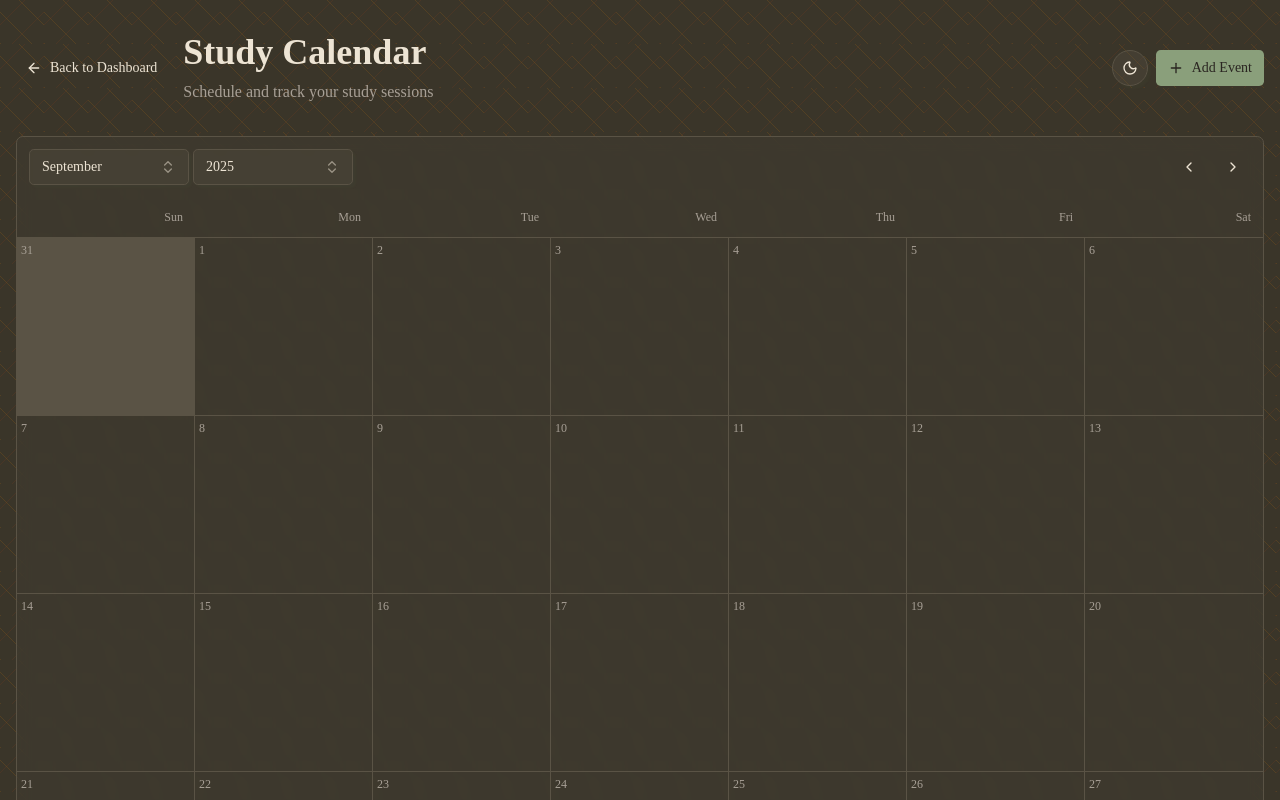
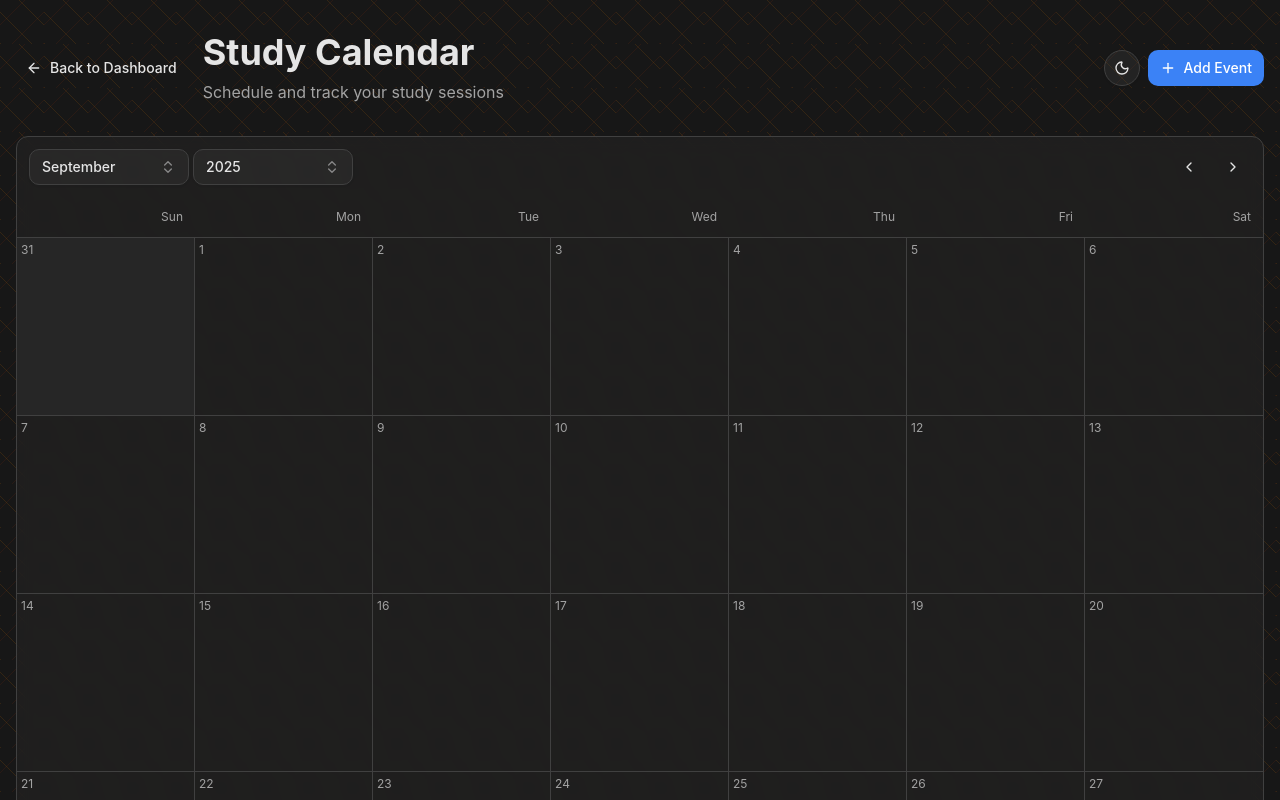
Before and after one commit to Prathamesh-chougale-17/status-study, a Next.js app: page /calendar in a window 1280 px wide. Shown: the top 800 px of the page. Built offline with nearby package versions, Linux system fonts and the light colour scheme.

Commit message:
Updated globals.css changed base UI theme to Modern Minimal tweakcn

```diff
--- a/app/globals.css
+++ b/app/globals.css
@@ -4,99 +4,99 @@
 @custom-variant dark (&:is(.dark *));
 
 :root {
-  --background: oklch(0.8798 0.0534 91.7893);
-  --foreground: oklch(0.4265 0.0310 59.2153);
-  --card: oklch(0.8937 0.0395 87.5676);
-  --card-foreground: oklch(0.4265 0.0310 59.2153);
-  --popover: oklch(0.9378 0.0331 89.8515);
-  --popover-foreground: oklch(0.4265 0.0310 59.2153);
-  --primary: oklch(0.6657 0.1050 118.9078);
-  --primary-foreground: oklch(0.9882 0.0069 88.6415);
-  --secondary: oklch(0.8532 0.0631 91.1493);
-  --secondary-foreground: oklch(0.4265 0.0310 59.2153);
-  --muted: oklch(0.8532 0.0631 91.1493);
-  --muted-foreground: oklch(0.5761 0.0259 60.9323);
-  --accent: oklch(0.8361 0.0713 90.3269);
-  --accent-foreground: oklch(0.4265 0.0310 59.2153);
-  --destructive: oklch(0.7136 0.0981 29.9827);
-  --destructive-foreground: oklch(0.9790 0.0082 91.4818);
-  --border: oklch(0.6918 0.0440 59.8448);
-  --input: oklch(0.8361 0.0713 90.3269);
-  --ring: oklch(0.7350 0.0564 130.8494);
-  --chart-1: oklch(0.7350 0.0564 130.8494);
-  --chart-2: oklch(0.6762 0.0567 132.4479);
-  --chart-3: oklch(0.8185 0.0332 136.6539);
-  --chart-4: oklch(0.5929 0.0464 137.6224);
-  --chart-5: oklch(0.5183 0.0390 137.1892);
-  --sidebar: oklch(0.8631 0.0645 90.5161);
-  --sidebar-foreground: oklch(0.4265 0.0310 59.2153);
-  --sidebar-primary: oklch(0.7350 0.0564 130.8494);
-  --sidebar-primary-foreground: oklch(0.9882 0.0069 88.6415);
-  --sidebar-accent: oklch(0.9225 0.0169 88.0027);
-  --sidebar-accent-foreground: oklch(0.4265 0.0310 59.2153);
-  --sidebar-border: oklch(0.9073 0.0170 88.0044);
-  --sidebar-ring: oklch(0.7350 0.0564 130.8494);
-  --font-sans: Merriweather, serif;
+  --background: oklch(1.0000 0 0);
+  --foreground: oklch(0.3211 0 0);
+  --card: oklch(1.0000 0 0);
+  --card-foreground: oklch(0.3211 0 0);
+  --popover: oklch(1.0000 0 0);
+  --popover-foreground: oklch(0.3211 0 0);
+  --primary: oklch(0.6231 0.1880 259.8145);
+  --primary-foreground: oklch(1.0000 0 0);
+  --secondary: oklch(0.9670 0.0029 264.5419);
+  --secondary-foreground: oklch(0.4461 0.0263 256.8018);
+  --muted: oklch(0.9846 0.0017 247.8389);
+  --muted-foreground: oklch(0.5510 0.0234 264.3637);
+  --accent: oklch(0.9514 0.0250 236.8242);
+  --accent-foreground: oklch(0.3791 0.1378 265.5222);
+  --destructive: oklch(0.6368 0.2078 25.3313);
+  --destructive-foreground: oklch(1.0000 0 0);
+  --border: oklch(0.9276 0.0058 264.5313);
+  --input: oklch(0.9276 0.0058 264.5313);
+  --ring: oklch(0.6231 0.1880 259.8145);
+  --chart-1: oklch(0.6231 0.1880 259.8145);
+  --chart-2: oklch(0.5461 0.2152 262.8809);
+  --chart-3: oklch(0.4882 0.2172 264.3763);
+  --chart-4: oklch(0.4244 0.1809 265.6377);
+  --chart-5: oklch(0.3791 0.1378 265.5222);
+  --sidebar: oklch(0.9846 0.0017 247.8389);
+  --sidebar-foreground: oklch(0.3211 0 0);
+  --sidebar-primary: oklch(0.6231 0.1880 259.8145);
+  --sidebar-primary-foreground: oklch(1.0000 0 0);
+  --sidebar-accent: oklch(0.9514 0.0250 236.8242);
+  --sidebar-accent-foreground: oklch(0.3791 0.1378 265.5222);
+  --sidebar-border: oklch(0.9276 0.0058 264.5313);
+  --sidebar-ring: oklch(0.6231 0.1880 259.8145);
+  --font-sans: Inter, sans-serif;
   --font-serif: Source Serif 4, serif;
   --font-mono: JetBrains Mono, monospace;
-  --radius: 0.425rem;
-  --shadow-2xs: 3px 3px 2px 0px hsl(88 22% 35% / 0.07);
-  --shadow-xs: 3px 3px 2px 0px hsl(88 22% 35% / 0.07);
-  --shadow-sm: 3px 3px 2px 0px hsl(88 22% 35% / 0.15), 3px 1px 2px -1px hsl(88 22% 35% / 0.15);
-  --shadow: 3px 3px 2px 0px hsl(88 22% 35% / 0.15), 3px 1px 2px -1px hsl(88 22% 35% / 0.15);
-  --shadow-md: 3px 3px 2px 0px hsl(88 22% 35% / 0.15), 3px 2px 4px -1px hsl(88 22% 35% / 0.15);
-  --shadow-lg: 3px 3px 2px 0px hsl(88 22% 35% / 0.15), 3px 4px 6px -1px hsl(88 22% 35% / 0.15);
-  --shadow-xl: 3px 3px 2px 0px hsl(88 22% 35% / 0.15), 3px 8px 10px -1px hsl(88 22% 35% / 0.15);
-  --shadow-2xl: 3px 3px 2px 0px hsl(88 22% 35% / 0.38);
+  --radius: 0.75rem;
+  --shadow-2xs: 0 1px 3px 0px hsl(0 0% 0% / 0.05);
+  --shadow-xs: 0 1px 3px 0px hsl(0 0% 0% / 0.05);
+  --shadow-sm: 0 1px 3px 0px hsl(0 0% 0% / 0.10), 0 1px 2px -1px hsl(0 0% 0% / 0.10);
+  --shadow: 0 1px 3px 0px hsl(0 0% 0% / 0.10), 0 1px 2px -1px hsl(0 0% 0% / 0.10);
+  --shadow-md: 0 1px 3px 0px hsl(0 0% 0% / 0.10), 0 2px 4px -1px hsl(0 0% 0% / 0.10);
+  --shadow-lg: 0 1px 3px 0px hsl(0 0% 0% / 0.10), 0 4px 6px -1px hsl(0 0% 0% / 0.10);
+  --shadow-xl: 0 1px 3px 0px hsl(0 0% 0% / 0.10), 0 8px 10px -1px hsl(0 0% 0% / 0.10);
+  --shadow-2xl: 0 1px 3px 0px hsl(0 0% 0% / 0.25);
   --tracking-normal: 0em;
   --spacing: 0.25rem;
 }
 
 .dark {
-  --background: oklch(0.3303 0.0214 88.0737);
-  --foreground: oklch(0.9217 0.0235 82.1191);
-  --card: oklch(0.3583 0.0165 82.3257);
-  --card-foreground: oklch(0.9217 0.0235 82.1191);
-  --popover: oklch(0.3583 0.0165 82.3257);
-  --popover-foreground: oklch(0.9217 0.0235 82.1191);
-  --primary: oklch(0.6762 0.0567 132.4479);
-  --primary-foreground: oklch(0.2686 0.0105 61.0213);
-  --secondary: oklch(0.4448 0.0239 84.5498);
-  --secondary-foreground: oklch(0.9217 0.0235 82.1191);
-  --muted: oklch(0.3892 0.0197 82.7084);
-  --muted-foreground: oklch(0.7096 0.0171 73.6179);
-  --accent: oklch(0.6540 0.0723 90.7629);
-  --accent-foreground: oklch(0.2686 0.0105 61.0213);
-  --destructive: oklch(0.6287 0.0821 31.2958);
-  --destructive-foreground: oklch(0.9357 0.0201 84.5907);
-  --border: oklch(0.4448 0.0239 84.5498);
-  --input: oklch(0.4448 0.0239 84.5498);
-  --ring: oklch(0.6762 0.0567 132.4479);
-  --chart-1: oklch(0.6762 0.0567 132.4479);
-  --chart-2: oklch(0.7350 0.0564 130.8494);
-  --chart-3: oklch(0.5929 0.0464 137.6224);
-  --chart-4: oklch(0.6540 0.0723 90.7629);
-  --chart-5: oklch(0.5183 0.0390 137.1892);
-  --sidebar: oklch(0.3303 0.0214 88.0737);
-  --sidebar-foreground: oklch(0.9217 0.0235 82.1191);
-  --sidebar-primary: oklch(0.6762 0.0567 132.4479);
-  --sidebar-primary-foreground: oklch(0.2686 0.0105 61.0213);
-  --sidebar-accent: oklch(0.6540 0.0723 90.7629);
-  --sidebar-accent-foreground: oklch(0.2686 0.0105 61.0213);
-  --sidebar-border: oklch(0.4448 0.0239 84.5498);
-  --sidebar-ring: oklch(0.6762 0.0567 132.4479);
-  --font-sans: Merriweather, serif;
+  --background: oklch(0.2046 0 0);
+  --foreground: oklch(0.9219 0 0);
+  --card: oklch(0.2686 0 0);
+  --card-foreground: oklch(0.9219 0 0);
+  --popover: oklch(0.2686 0 0);
+  --popover-foreground: oklch(0.9219 0 0);
+  --primary: oklch(0.6231 0.1880 259.8145);
+  --primary-foreground: oklch(1.0000 0 0);
+  --secondary: oklch(0.2686 0 0);
+  --secondary-foreground: oklch(0.9219 0 0);
+  --muted: oklch(0.2686 0 0);
+  --muted-foreground: oklch(0.7155 0 0);
+  --accent: oklch(0.3791 0.1378 265.5222);
+  --accent-foreground: oklch(0.8823 0.0571 254.1284);
+  --destructive: oklch(0.6368 0.2078 25.3313);
+  --destructive-foreground: oklch(1.0000 0 0);
+  --border: oklch(0.3715 0 0);
+  --input: oklch(0.3715 0 0);
+  --ring: oklch(0.6231 0.1880 259.8145);
+  --chart-1: oklch(0.7137 0.1434 254.6240);
+  --chart-2: oklch(0.6231 0.1880 259.8145);
+  --chart-3: oklch(0.5461 0.2152 262.8809);
+  --chart-4: oklch(0.4882 0.2172 264.3763);
+  --chart-5: oklch(0.4244 0.1809 265.6377);
+  --sidebar: oklch(0.2046 0 0);
+  --sidebar-foreground: oklch(0.9219 0 0);
+  --sidebar-primary: oklch(0.6231 0.1880 259.8145);
+  --sidebar-primary-foreground: oklch(1.0000 0 0);
+  --sidebar-accent: oklch(0.3791 0.1378 265.5222);
+  --sidebar-accent-foreground: oklch(0.8823 0.0571 254.1284);
+  --sidebar-border: oklch(0.3715 0 0);
+  --sidebar-ring: oklch(0.6231 0.1880 259.8145);
+  --font-sans: Inter, sans-serif;
   --font-serif: Source Serif 4, serif;
   --font-mono: JetBrains Mono, monospace;
-  --radius: 0.425rem;
-  --shadow-2xs: 3px 3px 2px 0px hsl(88 22% 35% / 0.07);
-  --shadow-xs: 3px 3px 2px 0px hsl(88 22% 35% / 0.07);
-  --shadow-sm: 3px 3px 2px 0px hsl(88 22% 35% / 0.15), 3px 1px 2px -1px hsl(88 22% 35% / 0.15);
-  --shadow: 3px 3px 2px 0px hsl(88 22% 35% / 0.15), 3px 1px 2px -1px hsl(88 22% 35% / 0.15);
-  --shadow-md: 3px 3px 2px 0px hsl(88 22% 35% / 0.15), 3px 2px 4px -1px hsl(88 22% 35% / 0.15);
-  --shadow-lg: 3px 3px 2px 0px hsl(88 22% 35% / 0.15), 3px 4px 6px -1px hsl(88 22% 35% / 0.15);
-  --shadow-xl: 3px 3px 2px 0px hsl(88 22% 35% / 0.15), 3px 8px 10px -1px hsl(88 22% 35% / 0.15);
-  --shadow-2xl: 3px 3px 2px 0px hsl(88 22% 35% / 0.38);
+  --radius: 0.75rem;
+  --shadow-2xs: 0 1px 3px 0px hsl(0 0% 0% / 0.05);
+  --shadow-xs: 0 1px 3px 0px hsl(0 0% 0% / 0.05);
+  --shadow-sm: 0 1px 3px 0px hsl(0 0% 0% / 0.10), 0 1px 2px -1px hsl(0 0% 0% / 0.10);
+  --shadow: 0 1px 3px 0px hsl(0 0% 0% / 0.10), 0 1px 2px -1px hsl(0 0% 0% / 0.10);
+  --shadow-md: 0 1px 3px 0px hsl(0 0% 0% / 0.10), 0 2px 4px -1px hsl(0 0% 0% / 0.10);
+  --shadow-lg: 0 1px 3px 0px hsl(0 0% 0% / 0.10), 0 4px 6px -1px hsl(0 0% 0% / 0.10);
+  --shadow-xl: 0 1px 3px 0px hsl(0 0% 0% / 0.10), 0 8px 10px -1px hsl(0 0% 0% / 0.10);
+  --shadow-2xl: 0 1px 3px 0px hsl(0 0% 0% / 0.25);
 }
 
 @theme inline {
```
